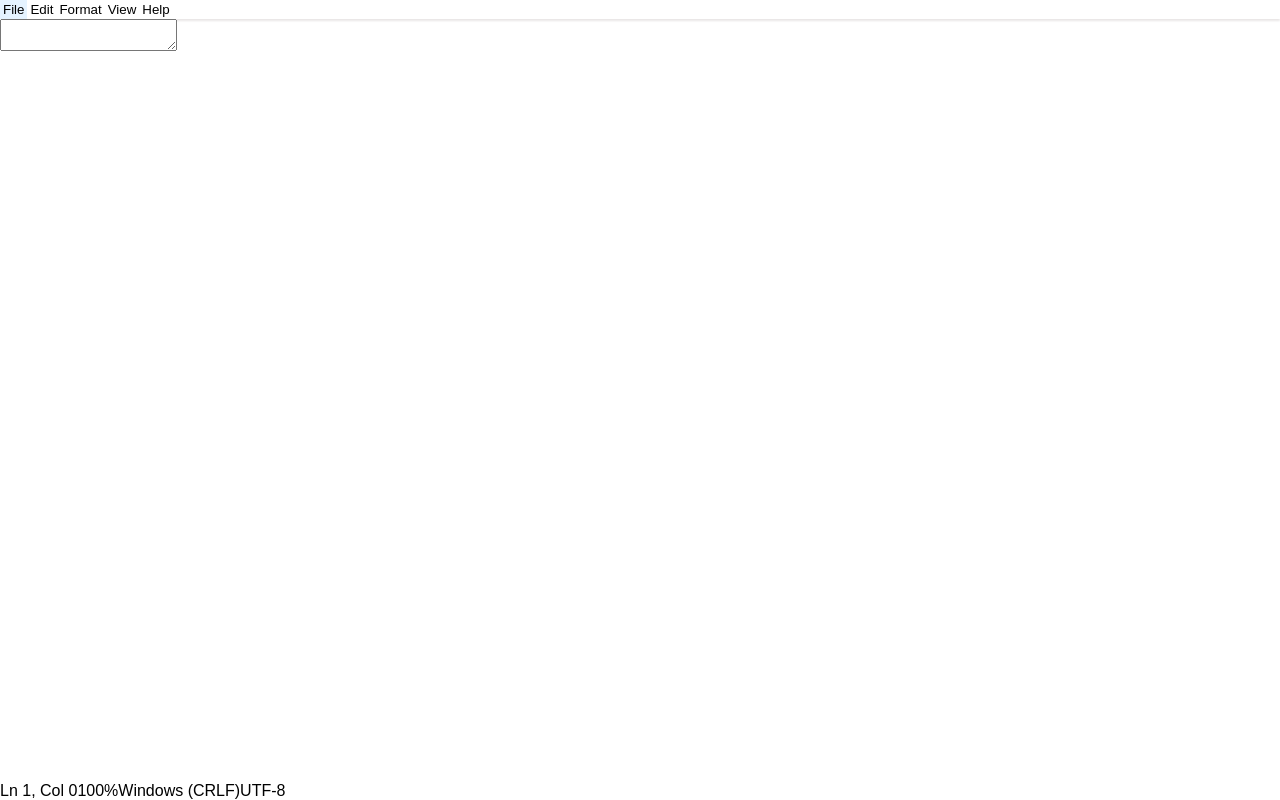
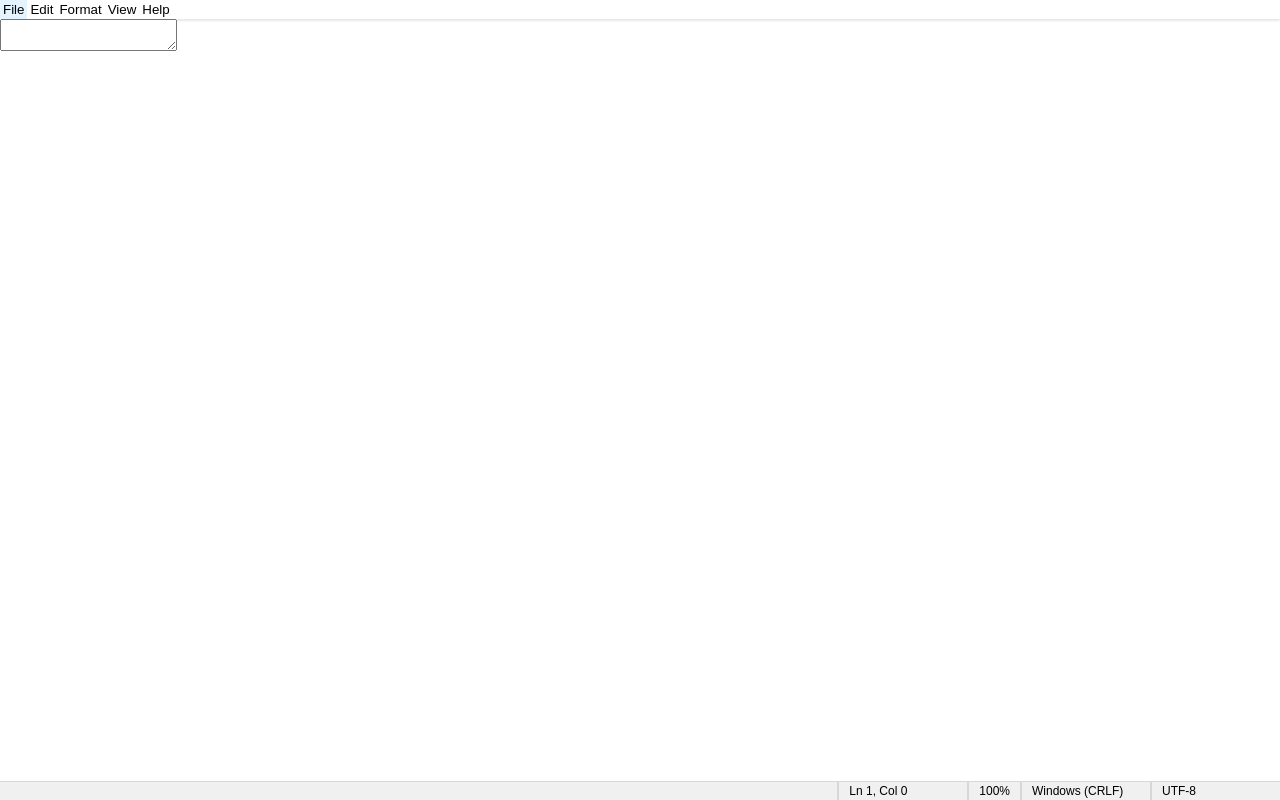
Before and after one commit to i-naeem/ms-notepad-clone, a React (Create React App) app: page / in a window 1280 px wide. Built offline with nearby package versions, Linux system fonts and the light colour scheme.

Commit message:
:art: add statusbar styles

```diff
--- a/src/components/Statusbar.js
+++ b/src/components/Statusbar.js
@@ -1,10 +1,20 @@
+import styled from 'styled-components';
+import { StatusbarItem } from './StatusbarItem';
+
+const StyledStatusbar = styled('div')`
+  border-top: 1px solid rgb(215, 215, 215);
+  background-color: rgba(240, 240, 240);
+  justify-content: end;
+  display: flex;
+`;
+
 export const StatusBar = (props) => {
   return (
-    <div>
-      <span>Ln 1, Col 0</span>
-      <span>100%</span>
-      <span>Windows (CRLF)</span>
-      <span>UTF-8</span>
-    </div>
+    <StyledStatusbar>
+      <StatusbarItem>Ln 1, Col 0</StatusbarItem>
+      <StatusbarItem width="auto">100%</StatusbarItem>
+      <StatusbarItem>Windows (CRLF)</StatusbarItem>
+      <StatusbarItem>UTF-8</StatusbarItem>
+    </StyledStatusbar>
   );
 };
--- /dev/null
+++ b/src/components/StatusbarItem.js
@@ -0,0 +1,12 @@
+import styled from 'styled-components';
+
+const StyledItem = styled('div')`
+  min-width: ${(props) => props.width || '130px'};
+  border-left: 2px solid rgb(215, 215, 215);
+  padding: 2px 10px;
+  font-size: 12px;
+`;
+
+export const StatusbarItem = (props) => {
+  return <StyledItem {...props} />;
+};
```
